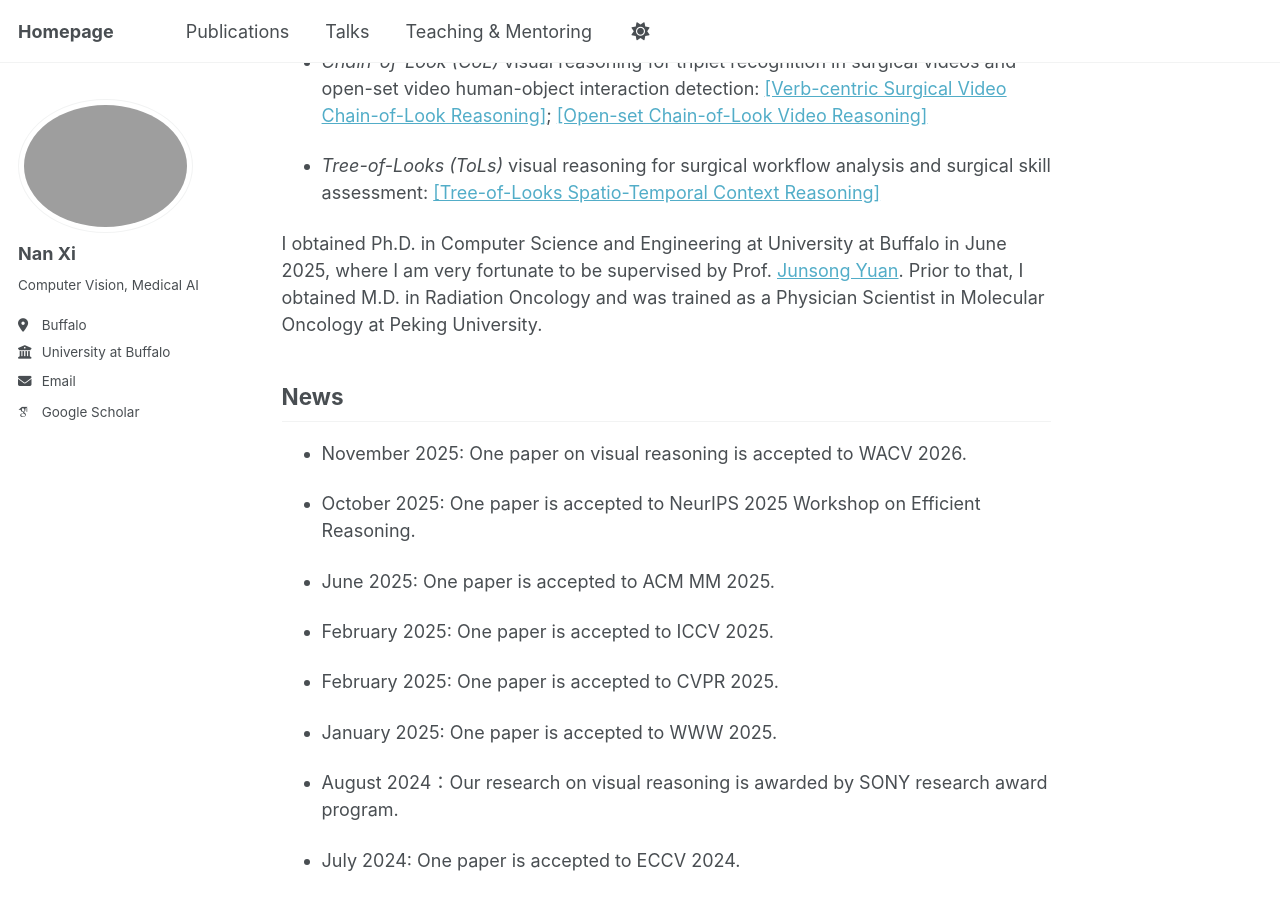
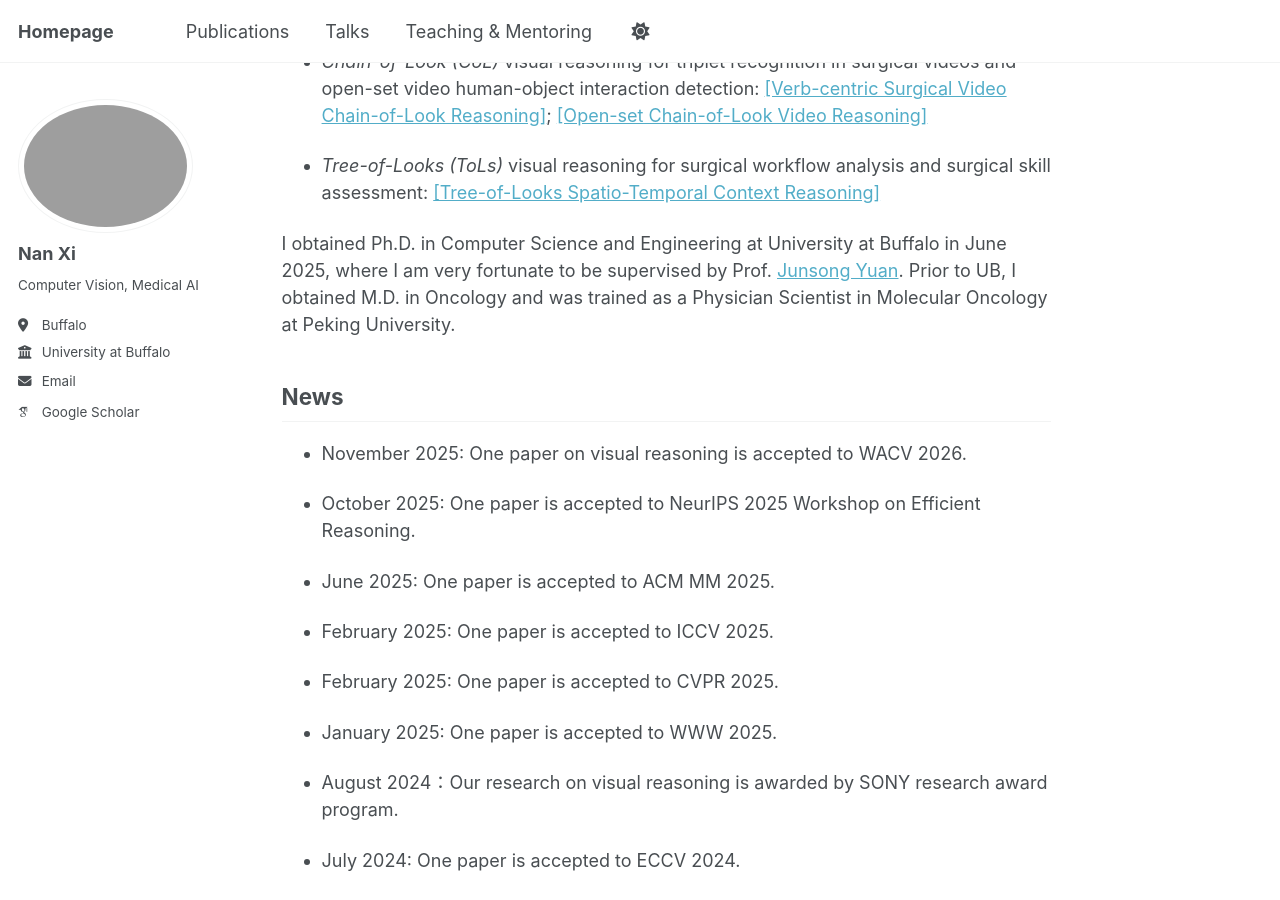
Before and after one commit to southnx/southnx.github.io, a Jekyll site: the page built from _pages/about.md, in a window 1280 px wide and 900 px high, scrolled down 355 px. Built offline with Jekyll 4.4.1, drawn with Linux system fonts in a browser that asks for light colours; some web fonts are replaced; a script that is not in the unit is left out.

Commit message:
Revise educational background in about.md
Updated educational background details, changing 'Radiation Oncology' to 'Oncology' and 'University at Buffalo' to 'UB'.

```diff
--- a/_pages/about.md
+++ b/_pages/about.md
@@ -16,7 +16,7 @@ In addressing this essential question, I focus on harnessing visual and language
 
 - *Tree-of-Looks (ToLs)* visual reasoning for surgical workflow analysis and surgical skill assessment: [[Tree-of-Looks Spatio-Temporal Context Reasoning]](https://cse.buffalo.edu/~jsyuan/papers/2024/ECCV2024_Nan_Xi.pdf)
 
-I obtained Ph.D. in Computer Science and Engineering at University at Buffalo in June 2025, where I am very fortunate to be supervised by Prof. [Junsong Yuan](https://cse.buffalo.edu/~jsyuan/index.html). Prior to that, I obtained M.D. in Radiation Oncology and was trained as a Physician Scientist in Molecular Oncology at Peking University.
+I obtained Ph.D. in Computer Science and Engineering at University at Buffalo in June 2025, where I am very fortunate to be supervised by Prof. [Junsong Yuan](https://cse.buffalo.edu/~jsyuan/index.html). Prior to UB, I obtained M.D. in Oncology and was trained as a Physician Scientist in Molecular Oncology at Peking University.
 
 ## News
 - November 2025: One paper on visual reasoning is accepted to WACV 2026.
```
